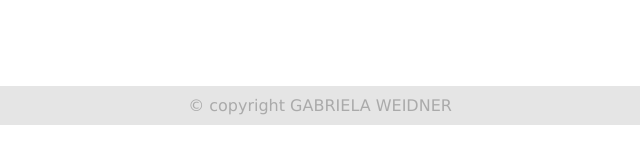
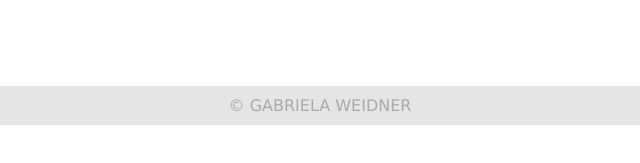
Before and after one commit to gabrielaweidner/sitedoestudante, a plain HTML site: page index.html in a window 1280 px wide. Shown: the part 563-726 px from the top of the page, 320-960 px from the left. Drawn offline with Linux system fonts and the light colour scheme.

Commit message:
Update index.html

```diff
--- a/index.html
+++ b/index.html
@@ -78,7 +78,7 @@
   </div>
 </div>
 
-<div style="background-color:#e5e5e5;text-align:center;padding:10px;margin-top:7px;">© copyright GABRIELA WEIDNER</div>
+<div style="background-color:#e5e5e5;text-align:center;padding:10px;margin-top:7px;">© GABRIELA WEIDNER</div>
 
 </body>
 </html>
```
